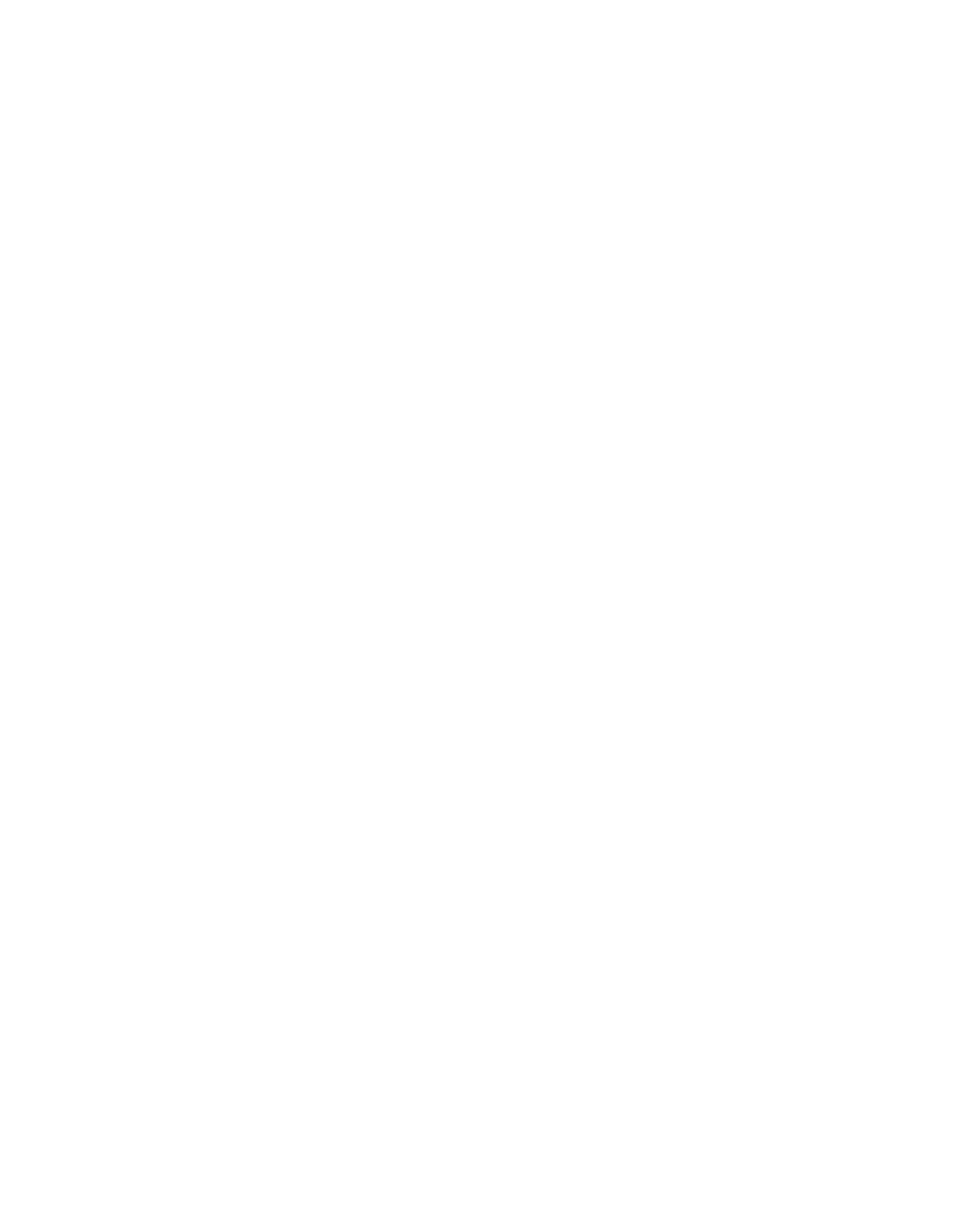
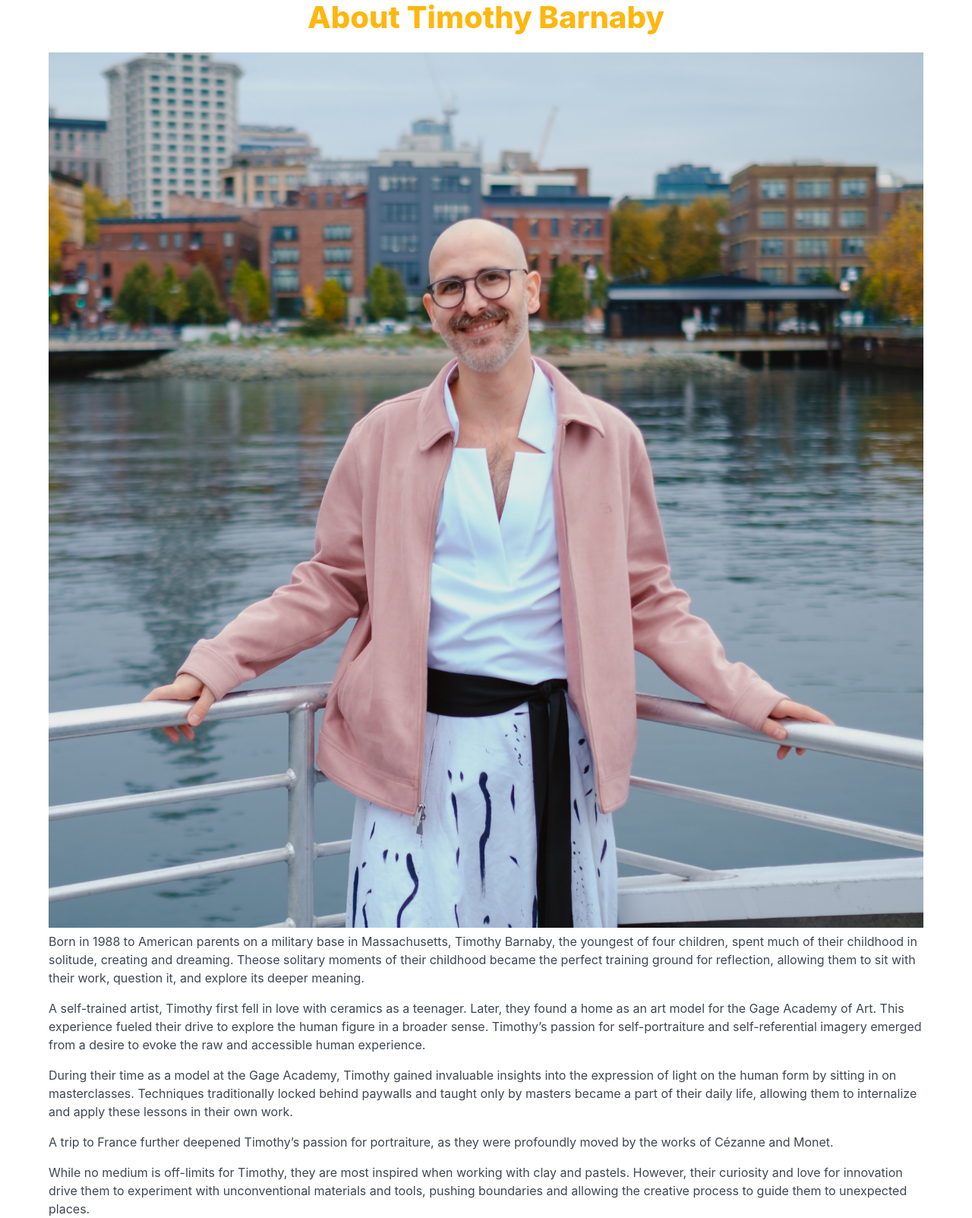
Before and after one commit to tbarns/gallery, a React (Create React App) app: page /about in a window 1280 px wide. Before the commit this address had no page. Shown: the whole page at 76% size. Before the commit the page ends 800 px from the top, so only its background shows below. Built offline with nearby package versions, Linux system fonts and the light colour scheme.

Commit message:
added bio and styled color

```diff
--- a/server.js
+++ b/server.js
@@ -31,10 +31,9 @@ mongoose.connect(process.env.MONGO_URI, { useNewUrlParser: true, useUnifiedTopol
 
 // Get all artworks (Gallery)
 app.get('/api/artworks', (req, res) => {
-  console.log('Fetching all artworks from MongoDB...');
   Artwork.find()
     .then((artworks) => {
-      console.log('Artworks retrieved:', artworks);
+
       res.json(artworks);
     })
     .catch((err) => {
--- a/src/App.js
+++ b/src/App.js
@@ -3,6 +3,7 @@ import { BrowserRouter as Router, Route, Routes } from 'react-router-dom';
 import HomePage from './components/Home';
 import UploadPage from './components/UploadPage';
 import PricingGuide from './components/PricingGuide';
+import AboutMe from './components/AboutMe';
 import './App.css';
 
 function App() {
@@ -13,6 +14,7 @@ function App() {
           <Route path="/" element={<HomePage />} />
           <Route path="/pricing" element={<PricingGuide />} />
           <Route path="/upload" element={<UploadPage />} />
+          <Route path="/about" element={<AboutMe />} />
         </Routes>
       </div>
     </Router>
--- /dev/null
+++ b/src/components/AboutMe.css
@@ -0,0 +1,35 @@
+.about-me-container {
+    max-width: 800px;
+    margin: 0 auto;
+    padding: 2rem;
+  }
+
+  .title {
+    font-size: 2.5rem;
+    color: #333;
+    margin-bottom: 2rem;
+  }
+
+  .image-container {
+    text-align: center;
+    margin-bottom: 2rem;
+  }
+
+  .headshot {
+    max-width: 100%;
+    height: auto;
+    border-radius: 50%;
+    box-shadow: 0 4px 8px rgba(0, 0, 0, 0.1);
+  }
+
+  .bio-text {
+    font-size: 1.2rem;
+    line-height: 1.6;
+    color: #555;
+  }
+
+  .quote {
+    font-style: italic;
+    margin-top: 2rem;
+    color: #666;
+  }
--- /dev/null
+++ b/src/components/AboutMe.js
@@ -0,0 +1,40 @@
+import React from 'react';
+import './AboutMe.css'; // Optional: For any custom styles
+
+const AboutMe = () => {
+  return (
+    <div className="container">
+      <h1 className="title has-text-centered has-text-warning">About Timothy Barnaby</h1>
+
+      {/* Image section */}
+      <div className="about-image-container">
+        <img
+          src="Dorian&Timothy_Seattle_Rovecoast-282~2.jpg"
+          alt="Timothy Barnaby"
+          className="about-image"
+        />
+      </div>
+
+      {/* Bio Section */}
+      <div className="content has-text-left">
+        <p>
+          Born in 1988 to American parents on a military base in Massachusetts, Timothy Barnaby, the youngest of four children, spent much of their childhood in solitude, creating and dreaming. Theose solitary moments of their childhood became the perfect training ground for reflection, allowing them to sit with their work, question it, and explore its deeper meaning.
+        </p>
+        <p>
+          A self-trained artist, Timothy first fell in love with ceramics as a teenager. Later, they found a home as an art model for the Gage Academy of Art. This experience fueled their drive to explore the human figure in a broader sense. Timothy’s passion for self-portraiture and self-referential imagery emerged from a desire to evoke the raw and accessible human experience.
+        </p>
+        <p>
+          During their time as a model at the Gage Academy, Timothy gained invaluable insights into the expression of light on the human form by sitting in on masterclasses. Techniques traditionally locked behind paywalls and taught only by masters became a part of their daily life, allowing them to internalize and apply these lessons in their own work.
+        </p>
+        <p>
+          A trip to France further deepened Timothy’s passion for portraiture, as they were profoundly moved by the works of Cézanne and Monet.
+        </p>
+        <p>
+          While no medium is off-limits for Timothy, they are most inspired when working with clay and pastels. However, their curiosity and love for innovation drive them to experiment with unconventional materials and tools, pushing boundaries and allowing the creative process to guide them to unexpected places.
+        </p>
+      </div>
+    </div>
+  );
+};
+
+export default AboutMe;
--- a/src/components/Home.js
+++ b/src/components/Home.js
@@ -33,6 +33,7 @@ const HomePage = () => {
         <div className="navbar-brand">
           <Link to="/" className="navbar-item">Gallery</Link>
           <Link to="/pricing" className="navbar-item">Pricing Guide</Link>
+          <Link to="/about" className="navbar-item">About Me</Link>
         </div>
       </nav>
 
```
Also changed, not shown: public/Dorian&Timothy_Seattle_Rovecoast-282~2.jpg (added).
